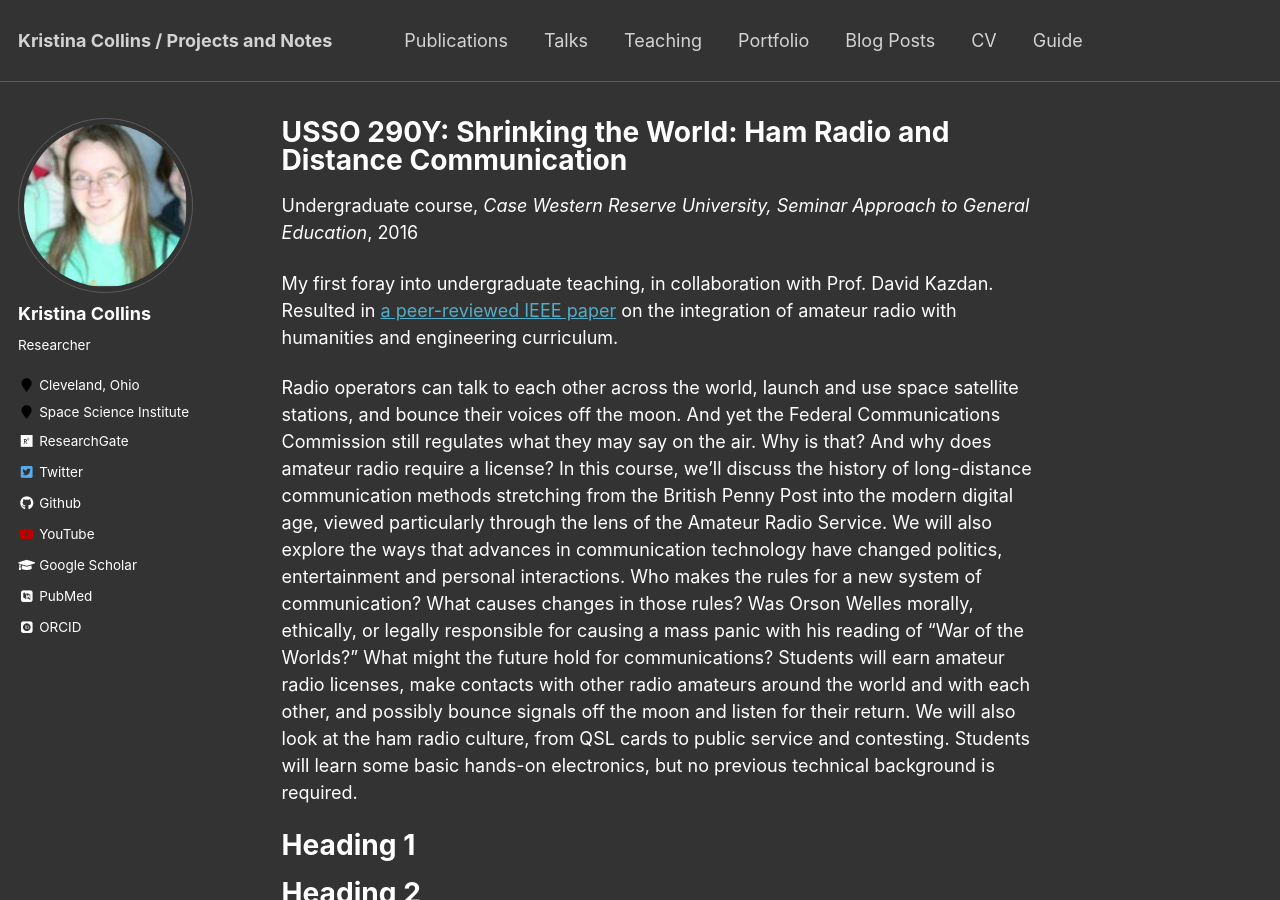
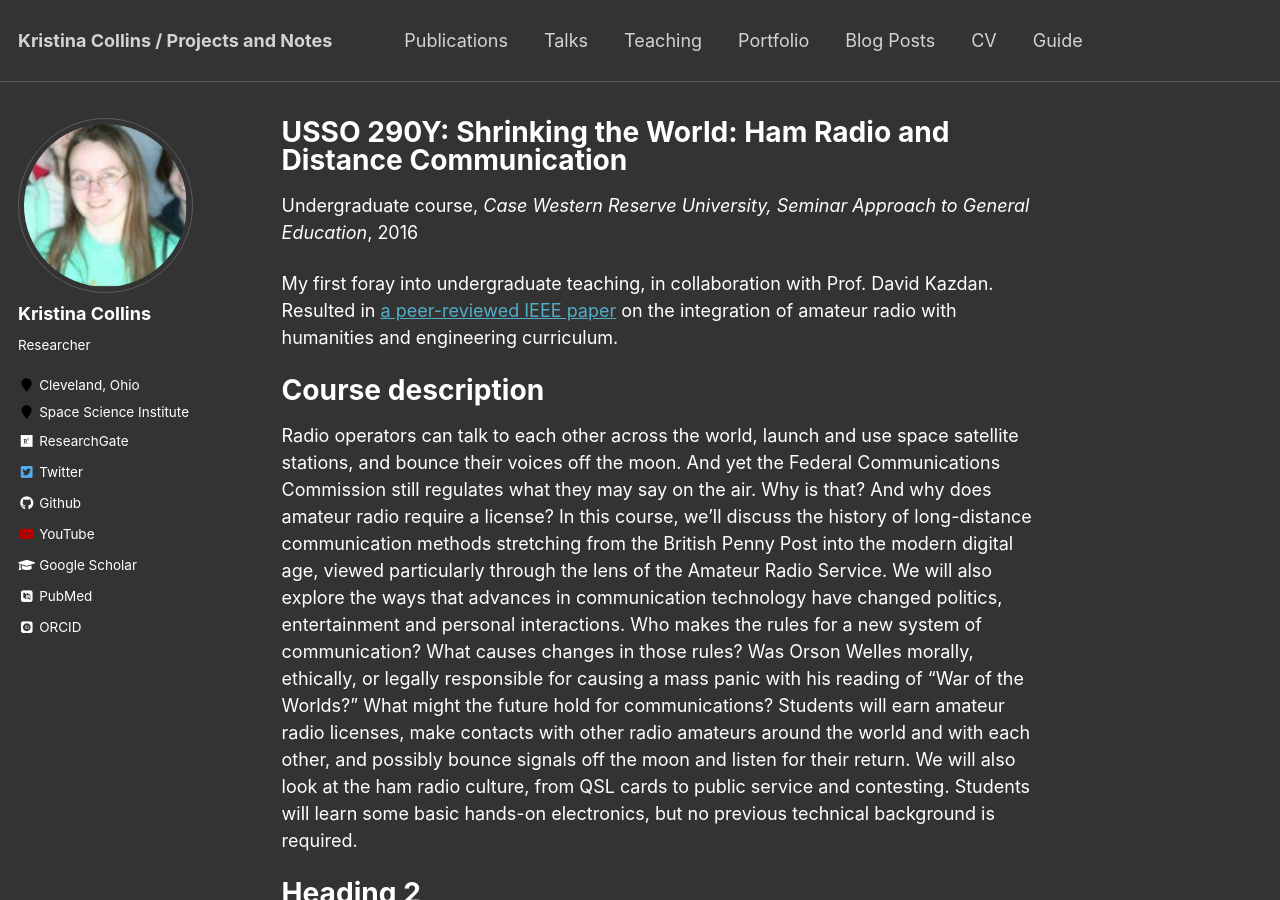
Before and after one commit to KCollins/KCollins.github.io, a Jekyll site: the page built from _teaching/2016-fall-teaching-1.md, in a window 1280 px wide and 900 px high. Built offline with Jekyll 4.4.1, drawn with Linux system fonts in a browser that asks for light colours; some web fonts are replaced.

Commit message:
Update 2016-fall-teaching-1.md

```diff
--- a/_teaching/2016-fall-teaching-1.md
+++ b/_teaching/2016-fall-teaching-1.md
@@ -4,15 +4,16 @@ collection: teaching
 type: "Undergraduate course"
 permalink: /teaching/usso290Y
 venue: "Case Western Reserve University, Seminar Approach to General Education"
-date: 2016-08-01
+date: 2016-08-01, 2017, 2018
 location: "Cleveland, Ohio"
 ---
 My first foray into undergraduate teaching, in collaboration with Prof. David Kazdan. Resulted in [a peer-reviewed IEEE paper](https://ieeexplore.ieee.org/document/7910230) on the integration of amateur radio with humanities and engineering curriculum.
 
+Course description
+======
 Radio operators can talk to each other across the world, launch and use space satellite stations, and bounce their voices off the moon. And yet the Federal Communications Commission still regulates what they may say on the air. Why is that? And why does amateur radio require a license? In this course, we’ll discuss the history of long-distance communication methods stretching from the British Penny Post into the modern digital age, viewed particularly through the lens of the Amateur Radio Service. We will also explore the ways that advances in communication technology have changed politics, entertainment and personal interactions. Who makes the rules for a new system of communication? What causes changes in those rules? Was Orson Welles morally, ethically, or legally responsible for causing a mass panic with his reading of “War of the Worlds?” What might the future hold for communications? Students will earn amateur radio licenses, make contacts with other radio amateurs around the world and with each other, and possibly bounce signals off the moon and listen for their return. We will also look at the ham radio culture, from QSL cards to public service and contesting. Students will learn some basic hands-on electronics, but no previous technical background is required.
 
-Heading 1
-======
+
 
 
 Heading 2
```
